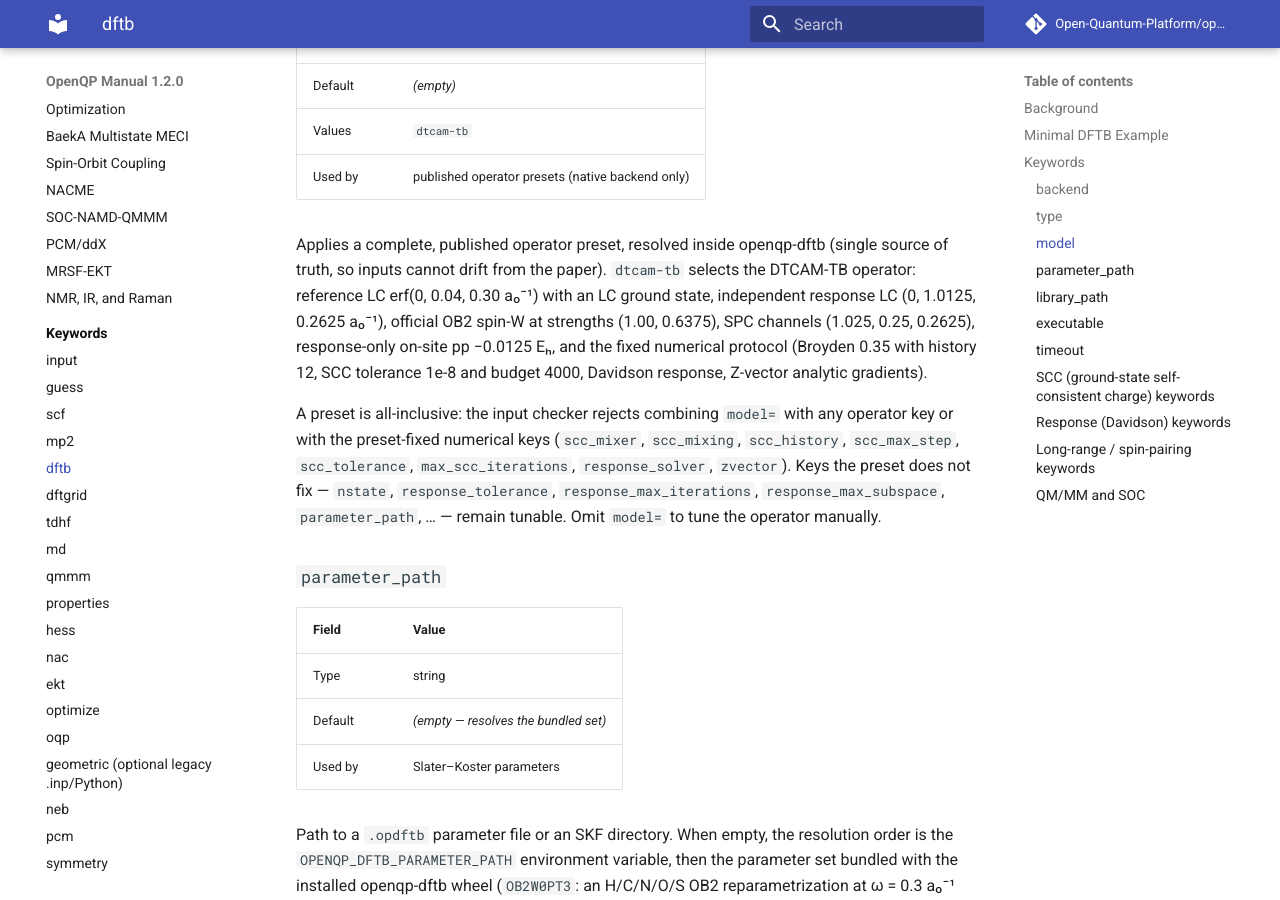
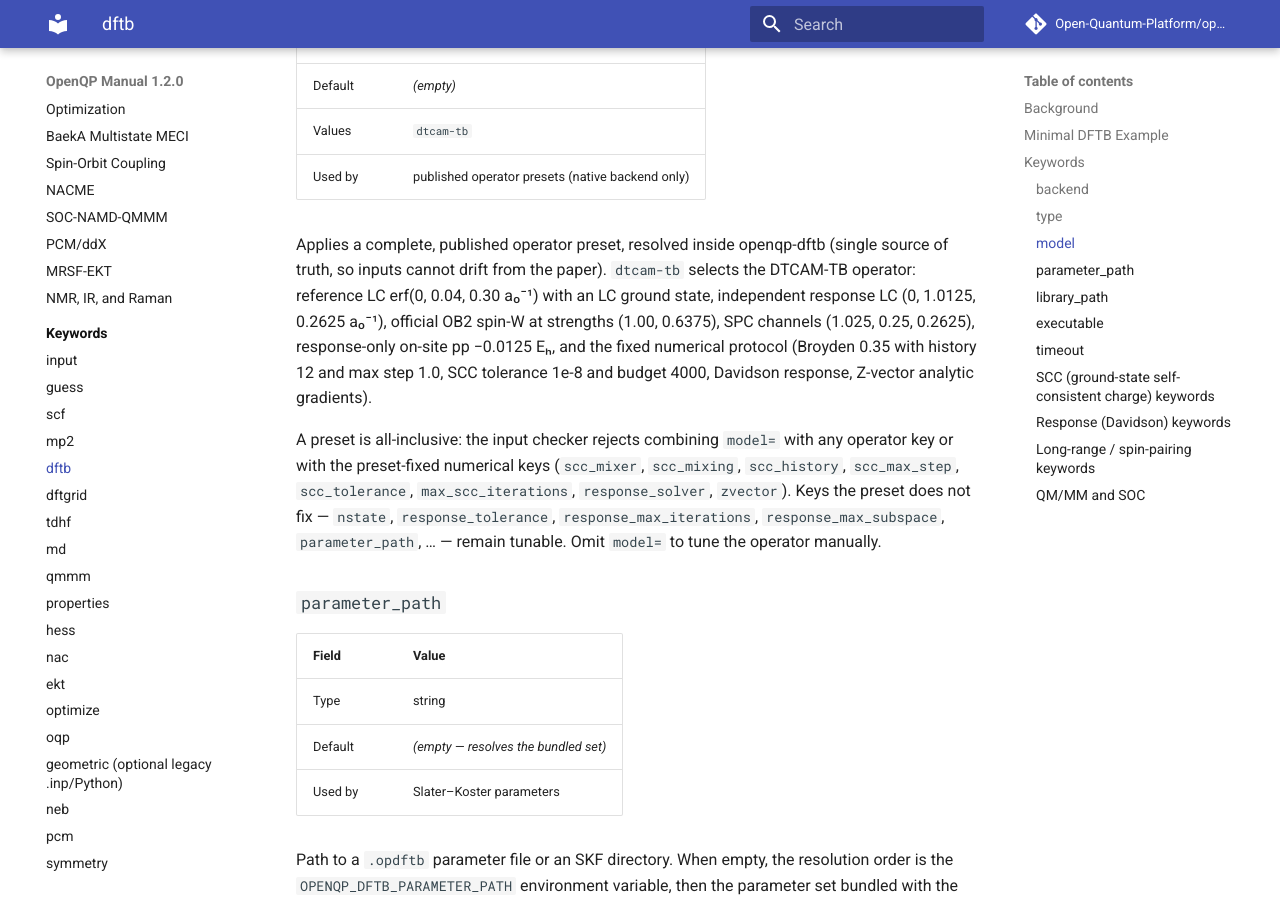
Before and after one commit to Open-Quantum-Platform/openqp-docs, an MkDocs documentation site: the page built from docs/keywords/dftb.md, in a window 1280 px wide and 900 px high, scrolled down 2995 px. Built offline with MkDocs 1.6.1 and Material for MkDocs 9.7.7, drawn with Linux system fonts in a browser that asks for light colours; comment, search, counter and statistics services are not loaded.

Commit message:
dftb: include the preset's SCC max step (1.0) in the fixed-protocol summary
Codex review: reproducing the preset manually from this summary would
otherwise fall back to the keyword default scc_max_step=0.5 and not
reproduce DTCAM-TB reference results.

Co-Authored-By: Claude Fable 5 <noreply@anthropic.com>

```diff
--- a/docs/keywords/dftb.md
+++ b/docs/keywords/dftb.md
@@ -142,8 +142,8 @@ selects the DTCAM-TB operator: reference LC erf(0, 0.04, 0.30 a₀⁻¹) with an
 LC ground state, independent response LC (0, 1.0125, 0.2625 a₀⁻¹), official
 OB2 spin-W at strengths (1.00, 0.6375), SPC channels (1.025, 0.25, 0.2625),
 response-only on-site pp −0.0125 Eₕ, and the fixed numerical protocol
-(Broyden 0.35 with history 12, SCC tolerance 1e-8 and budget 4000, Davidson
-response, Z-vector analytic gradients).
+(Broyden 0.35 with history 12 and max step 1.0, SCC tolerance 1e-8 and
+budget 4000, Davidson response, Z-vector analytic gradients).
 
 A preset is all-inclusive: the input checker rejects combining `model=` with
 any operator key or with the preset-fixed numerical keys (`scc_mixer`,
```
